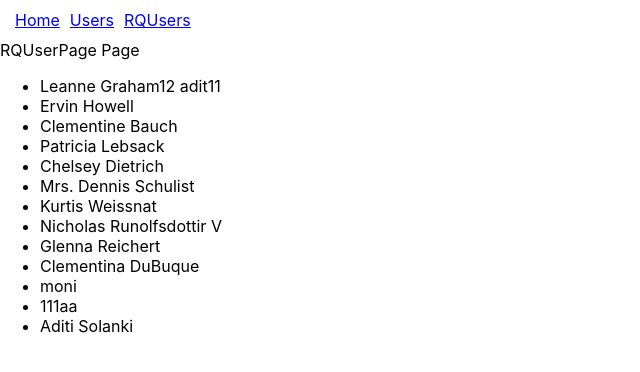
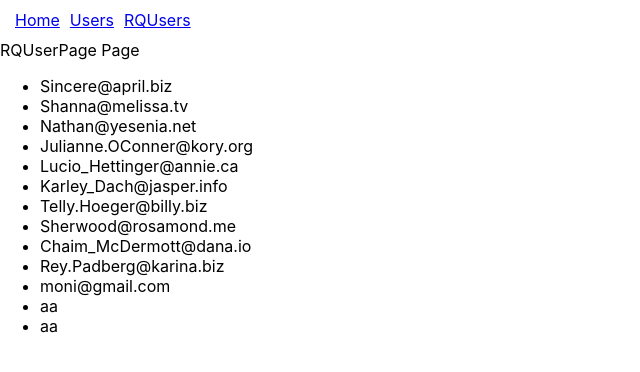
Before and after one commit to aditisolanki71/React-query, a React (Create React App) app: page /rqusers in a window 1280 px wide. Shown: the top 372 px of the page, without its empty margins (0-640 px from the left). Built offline with nearby package versions, Linux system fonts and the light colour scheme; data requests are answered from the project's data file.

Commit message:
Data transformation

```diff
--- a/src/components/RQUser.page.js
+++ b/src/components/RQUser.page.js
@@ -17,18 +17,18 @@ const RQUserPage = () => {
 
     const onSuccess = (data) => {
         console.log("onSuccess called", data)
-        if(data.data.length === 14) {
-            console.log("success")
-            setFlag(true)
-        }
+        // if(data.data.length === 14) {
+        //     console.log("success")
+        //     setFlag(true)
+        // }
     }
 
     const onError = (error) => {
         console.log("onError called", error)
-        if(error.message) {
-            console.log("Error")
-            setFlag(true)
-        }
+        // if(error.message) {
+        //     console.log("Error")
+        //     setFlag(true)
+        // }
     }
 
     const {
@@ -58,7 +58,19 @@ const RQUserPage = () => {
             //refetchIntervalInBackground: true
 
             onSuccess: onSuccess,
-            onError: onError
+            onError: onError,
+            select: (data) => {
+                console.log("Select data",data)
+                const userNames = data.data.map(user => user.name);
+                const userEmails = data.data.map(user => user.email);
+                const updatedData = {
+                    userNames,
+                    userEmails
+                }
+                console.log("updated",updatedData)
+                return updatedData;
+                // return data;
+            }
         }
     )
 
@@ -76,9 +88,14 @@ const RQUserPage = () => {
             RQUserPage Page
             {/* <button onClick={refetch}>Click me</button> */}
             <ul>
-                {getUsers?.data?.map((user) => {
+                {/* {getUsers?.data?.map((user) => {
                     return (
                         <li key={user.id}>{user.name}</li>
+                    )
+                })} */}
+                {getUsers?.userEmails?.map((email) => {
+                    return (
+                        <li key={email}>{email}</li>
                     )
                 })}
             </ul>
```
